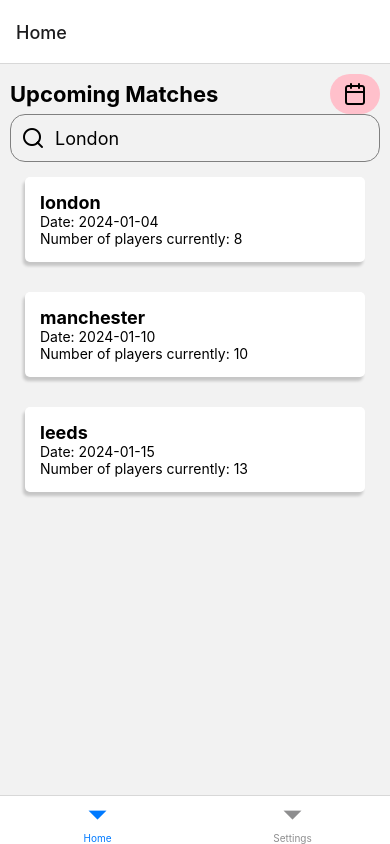
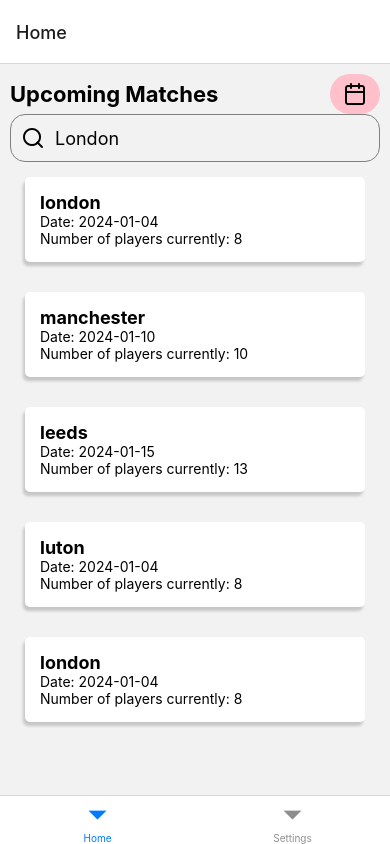
Before and after one commit to Musty-AND/footy-pals, a React Native app: screen /Home in a window 390 px wide. Built offline with nearby package versions, Linux system fonts and the light colour scheme.

Commit message:
filtering based on selected date and user input working

```diff
--- a/src/components/SearchBar.tsx
+++ b/src/components/SearchBar.tsx
@@ -21,6 +21,7 @@ const SearchBar = ({ content, setContent }: SearchBarProps) => {
         }}
         placeholder="London"
         autoCorrect={false}
+        autoCapitalize="none"
       />
     </View>
   );
--- a/src/mocks/matches.ts
+++ b/src/mocks/matches.ts
@@ -28,4 +28,22 @@ export const mockMatches: Match[] = [
     eachSide: 7,
     numberOfPlayers: 13,
   },
+  {
+    location: "luton",
+    placeName: "luton goals",
+    date: "2024-01-04",
+    time: "10:00:00",
+    price: 50,
+    eachSide: 5,
+    numberOfPlayers: 8,
+  },
+  {
+    location: "london",
+    placeName: "Brixton soccer centre",
+    date: "2024-01-04",
+    time: "10:00:00",
+    price: 50,
+    eachSide: 5,
+    numberOfPlayers: 8,
+  },
 ];
--- a/src/screens/homeScreen.tsx
+++ b/src/screens/homeScreen.tsx
@@ -15,16 +15,18 @@ const HomeScreen = () => {
   const [open, setOpen] = useState<boolean>(false);
   const [content, setContent] = useState("");
 
-  // console.log("date from homepage", date);
-
-  const applicableDates = date
+  const filteredChoice = date
     ? matches.filter((match) => match.date === dayjs(date).format("YYYY-MM-DD"))
     : matches;
 
-  const searchedTerm = matches.filter((match) =>
-    match.location.includes(content)
+  console.log("Filtered Choices", filteredChoice);
+
+  const newMatches = filteredChoice.filter((newMatch) =>
+    newMatch.location.includes(content)
   );
-  // useMemo ?
+
+  console.log("newMatches", newMatches);
+
   return (
     <View style={styles.container}>
       <View style={styles.modalContainer}>
@@ -57,13 +59,16 @@ const HomeScreen = () => {
         </Modal>
       </View>
       <SearchBar content={content} setContent={setContent} />
-
-      <FlatList
-        data={applicableDates}
-        renderItem={({ item }) => {
-          return <MatchCard {...item} />;
-        }}
-      />
+      {!newMatches.length ? (
+        <Text style={styles.title}>No matches found</Text>
+      ) : (
+        <FlatList
+          data={newMatches}
+          renderItem={({ item }) => {
+            return <MatchCard {...item} />;
+          }}
+        />
+      )}
     </View>
   );
 };
```
